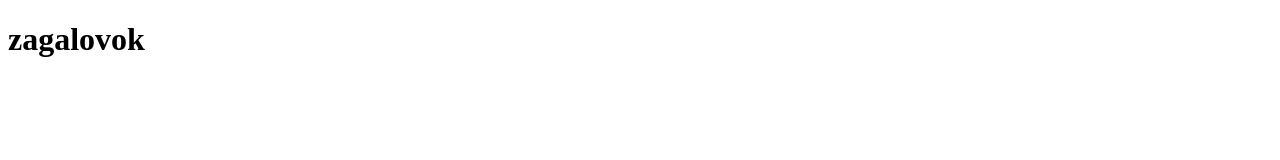
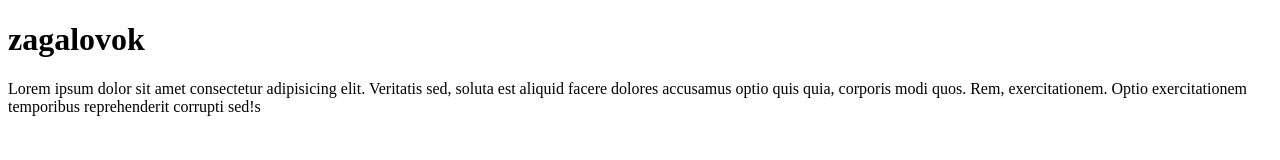
Before and after one commit to litoreez/opyat--test, a plain HTML site: page index.html in a window 1280 px wide. Drawn offline with Linux system fonts and the light colour scheme.

Commit message:
add style

```diff
--- a/index.html
+++ b/index.html
@@ -8,5 +8,6 @@
 </head>
 <body>
     <h1>zagalovok</h1>
+    <p>Lorem ipsum dolor sit amet consectetur adipisicing elit. Veritatis sed, soluta est aliquid facere dolores accusamus optio quis quia, corporis modi quos. Rem, exercitationem. Optio exercitationem temporibus reprehenderit corrupti sed!s</p>
 </body>
 </html>
--- /dev/null
+++ b/style.css
@@ -0,0 +1 @@
+body {}
```
